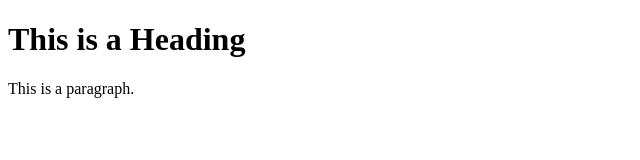
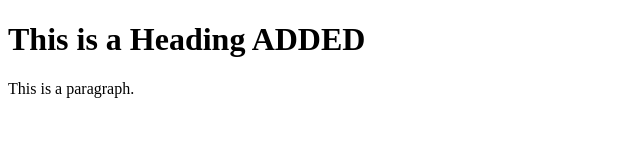
Before and after one commit to J2EEDEV-IMRAN/TEST, a plain HTML site: page index.html in a window 1280 px wide. Shown: the whole page, without its empty margins (0-640 px from the left). Drawn offline with Linux system fonts and the light colour scheme.

Commit message:
Header is added

```diff
--- a/index.html
+++ b/index.html
@@ -5,7 +5,7 @@
 </head>
 <body>
 
-<h1>This is a Heading</h1>
+<h1>This is a Heading ADDED</h1>
 <p>This is a paragraph.</p>
 
 </body>
```
